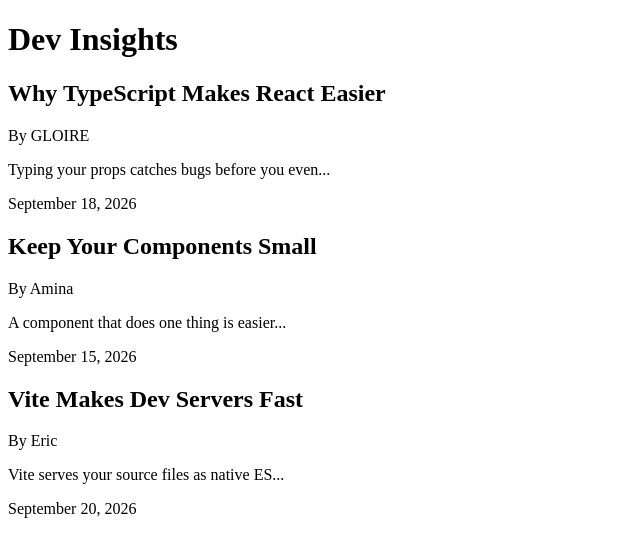
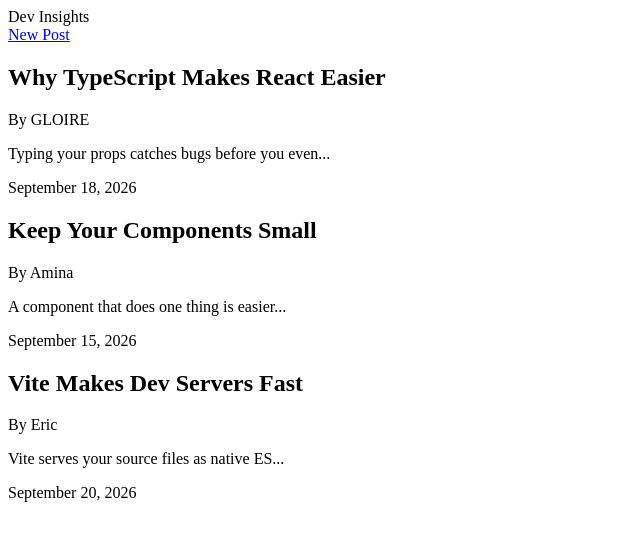
Before and after one commit to GLOIRE5/Mini-Blog-Project, a React (Vite) app: page / in a window 1280 px wide. Shown: the top 554 px of the page, without its empty margins (0-640 px from the left). Built offline with nearby package versions, Linux system fonts and the light colour scheme.

Commit message:
feat: render Header and PostList in App

```diff
--- a/src/App.tsx
+++ b/src/App.tsx
@@ -1,11 +1,14 @@
+import Header from './components/Header'
 import PostList from './components/PostList'
 
 function App() {
   return (
-    <div>
-      <h1>Dev Insights</h1>
-      <PostList />
-    </div>
+    <>
+      <Header />
+      <main>
+        <PostList />
+      </main>
+    </>
   )
 }
 
```
